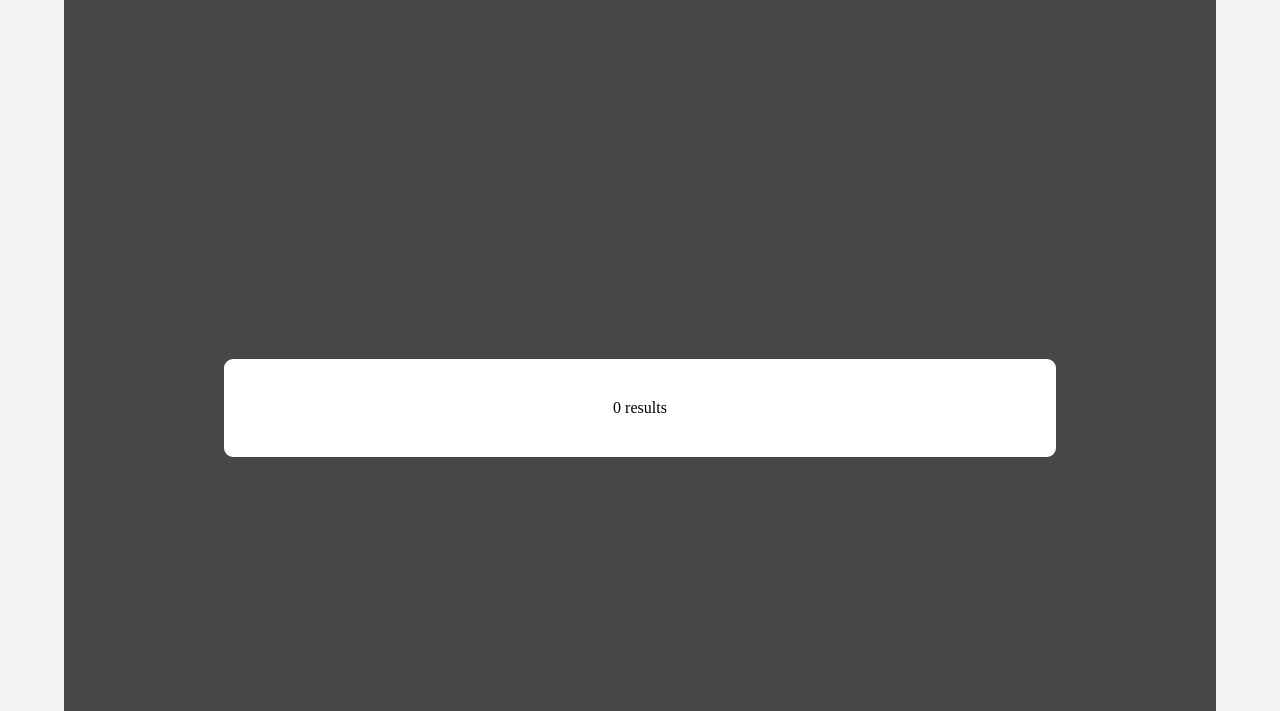
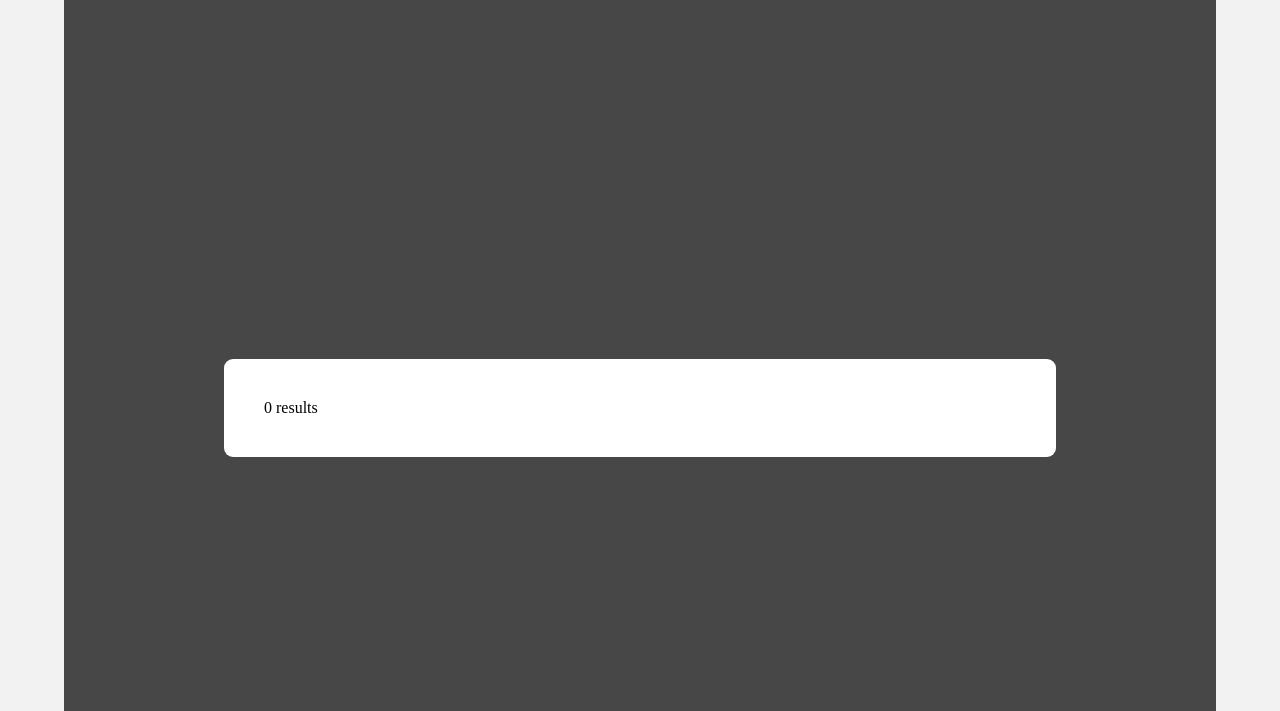
Before and after one commit to OsirisLambert/CPSC332-PROJ1, a PHP site: page /php/ssn.php in a window 1280 px wide. Shown: the part 303-1014 px from the top of the page. Run offline with PHP 8.4, Linux system fonts and the light colour scheme; data that the repository does not hold is empty.

Commit message:
css change

```diff
--- a/php/project2.css
+++ b/php/project2.css
@@ -95,14 +95,6 @@ ul li:hover a {
     margin-bottom: 0px;
     margin-left: 0px;
     letter-spacing: 4px;
-}
-.input_data1{
-    text-align: center;
-    margin-top: 38px;
-}
-.input_data2{
-    text-align: center;
-    margin-top: 29px;
 }
 
 /* title Section */
@@ -302,6 +294,51 @@ footer {
 }
 .hidden {
 	display: none;
+}
+h1,
+h6 {
+	font-family: 'Open Sans';
+	font-weight: 300;
+	text-align: center;
+	position: absolute;
+	top: 45%;
+	right: 0;
+	left: 0;
+}
+@-webkit-keyframes Gradient {
+	0% {
+		background-position: 0% 50%
+	}
+	50% {
+		background-position: 100% 50%
+	}
+	100% {
+		background-position: 0% 50%
+	}
+}
+
+@-moz-keyframes Gradient {
+	0% {
+		background-position: 0% 50%
+	}
+	50% {
+		background-position: 100% 50%
+	}
+	100% {
+		background-position: 0% 50%
+	}
+}
+
+@keyframes Gradient {
+	0% {
+		background-position: 0% 50%
+	}
+	50% {
+		background-position: 100% 50%
+	}
+	100% {
+		background-position: 0% 50%
+	}
 }
 
 /* Mobile */
```
